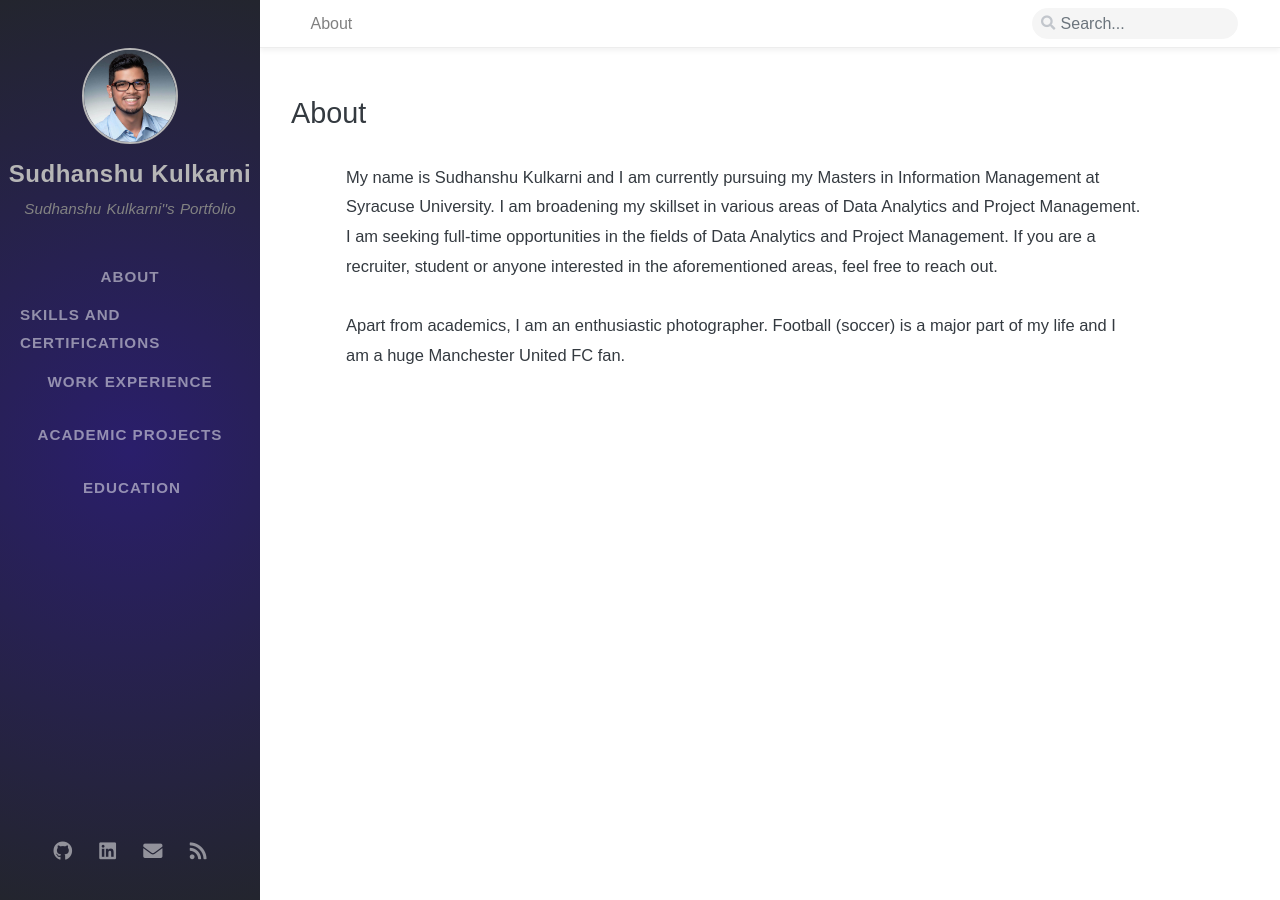
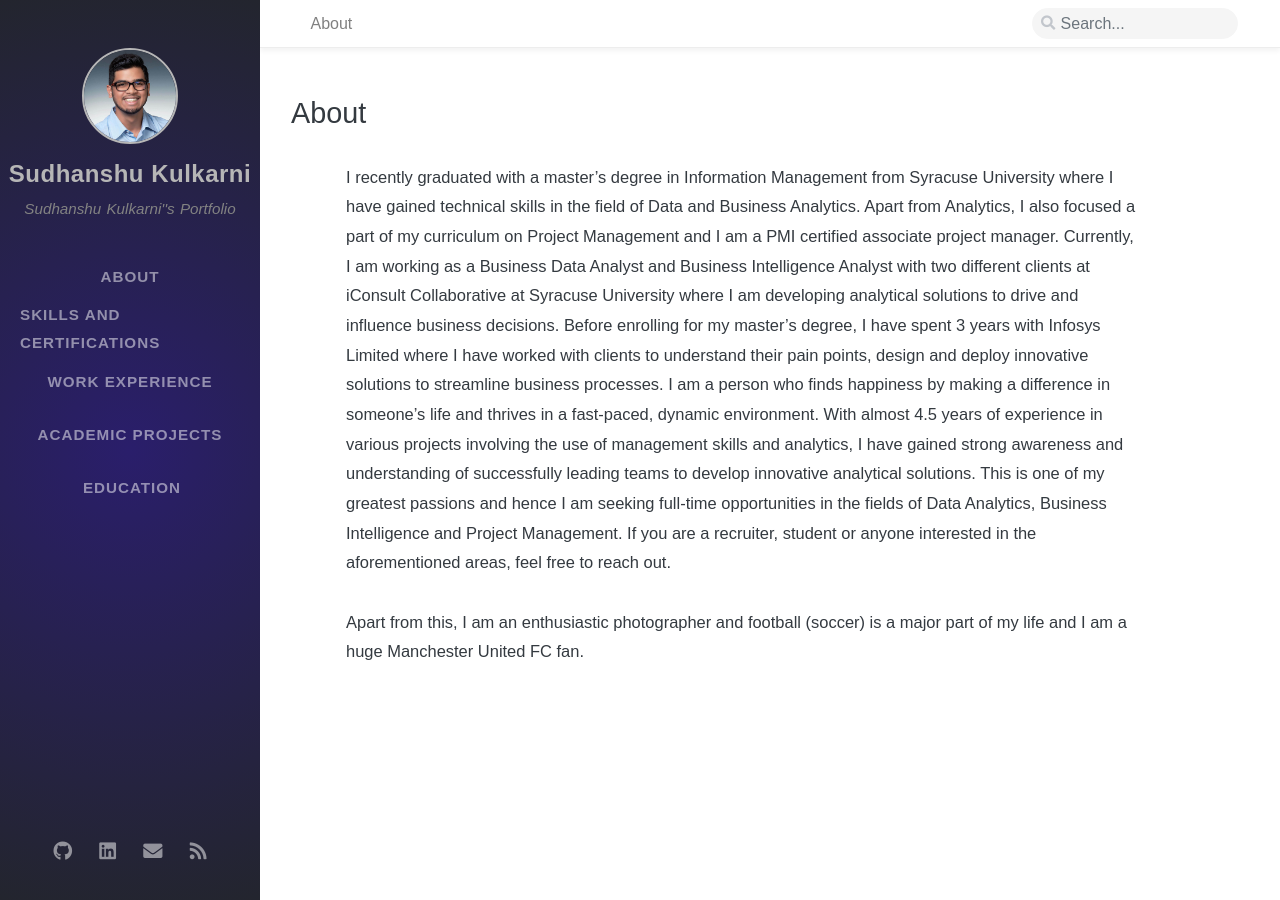
Before and after one commit to skulkarni218/skulkarni218.github.io, a Jekyll site: the page built from tabs/about.md, in a window 1280 px wide. Built offline with Jekyll 4.4.1, drawn with Linux system fonts in a browser that asks for light colours; nearby versions of some CDN libraries; some web fonts are replaced; comment, search, counter and statistics services are not loaded.

Commit message:
Update about.md

```diff
--- a/tabs/about.md
+++ b/tabs/about.md
@@ -84,11 +84,17 @@ title: About
 
 		<ul class="attributes">
 			<li class="first">
-				<p>My name is Sudhanshu Kulkarni and I am currently pursuing my Masters in Information Management at Syracuse University.
-				I am broadening my skillset in various areas of Data Analytics and Project Management. I am seeking full-time opportunities in the fields of Data Analytics and Project Management.
+				<p>I recently graduated with a master’s degree in Information Management from Syracuse University where I have gained technical skills in the field of Data and Business Analytics.
+				Apart from Analytics, I also focused a part of my curriculum on Project Management and I am a PMI certified associate project manager.
+				Currently, I am working as a Business Data Analyst and Business Intelligence Analyst with two different clients at iConsult Collaborative at Syracuse University where I am developing analytical solutions to drive and influence business decisions.
+				Before enrolling for my master’s degree, I have spent 3 years with Infosys Limited where I have worked with clients to understand their pain points, design and deploy innovative solutions to streamline business processes.
+				I am a person who finds happiness by making a difference in someone’s life and thrives in a fast-paced, dynamic environment.
+				With almost 4.5 years of experience in various projects involving the use of management skills and analytics, I have gained strong awareness and understanding of successfully leading teams to develop innovative analytical solutions.
+				This is one of my greatest passions and hence I am seeking full-time opportunities in the fields of Data Analytics, Business Intelligence and Project Management.
 				If you are a recruiter, student or anyone interested in the aforementioned areas, feel free to reach out.
 				<br><br>
-				Apart from academics, I am an enthusiastic photographer. Football (soccer) is a major part of my life and I am a huge Manchester United FC fan. </p>
+				Apart from this, I am an enthusiastic photographer and football (soccer) is a major part of my life and I am a huge Manchester United FC fan.
+				</p>
 			</li>
 		</ul>
 	</div>
```
